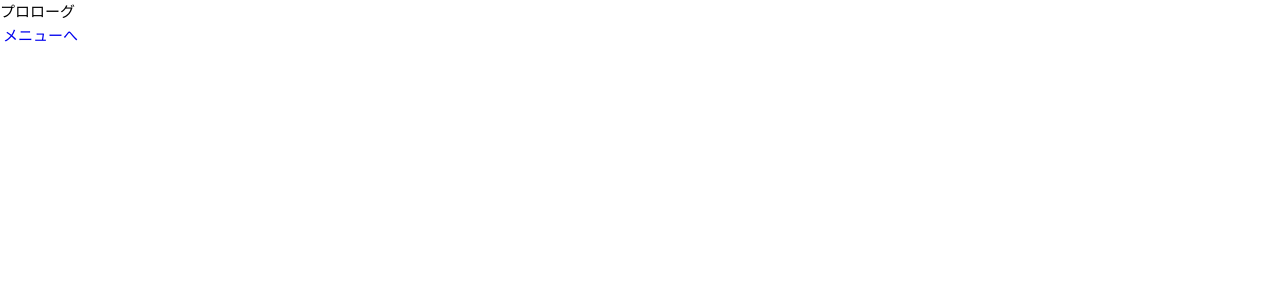
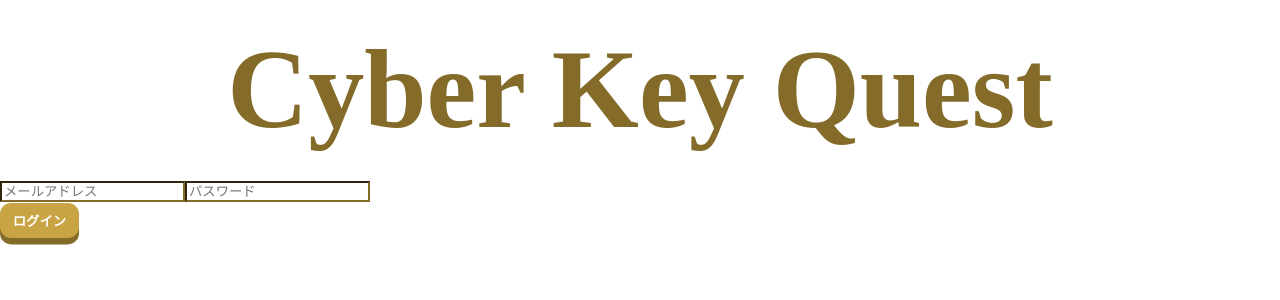
Before and after one commit to chicobami/duorange, a Vue app: page / in a window 1280 px wide. Both pictures are taken after a click on the button "GAME START". Shown: the top 300 px of the page. Built offline with nearby package versions, Linux system fonts and the light colour scheme; a small style sheet from the web is missing.

Commit message:
create login form

```diff
--- a/src/components/pages/LoginView.vue
+++ b/src/components/pages/LoginView.vue
@@ -1,4 +1,9 @@
+<script setup>
+import TitleLogo from '../parts/TitleLogo.vue';
+import LoginForm from '../templates/LoginForm.vue';
+</script>
+
 <template>
-  <p>ログイン画面</p>
-  <p><RouterLink to="/menu">メニュー画面へ</RouterLink></p>
+  <TitleLogo />
+  <LoginForm />
 </template>
--- a/src/components/pages/TopView.vue
+++ b/src/components/pages/TopView.vue
@@ -8,7 +8,7 @@ import StartButton from '../templates/StartButton.vue'
     <div class="white-cover">
       <TitleLogo />
       <div class="wrap-start-button">
-        <StartButton :is-signed-up="false"/>
+        <StartButton :is-signed-up="true"/>
       </div>
     </div>
   </div>
--- a/src/components/parts/ButtonPart.vue
+++ b/src/components/parts/ButtonPart.vue
@@ -12,10 +12,11 @@ button {
   box-shadow: 0rem 0.4rem #846B29;
   border-radius: 0.7rem;
   width: auto;
-  font-weight: bold;
+  font-weight: 700;
   padding: 0.5rem 0.8rem;
-  font-size: 3rem;
-
+  color: #ffffff;
+  cursor: pointer;
+  display: flex;
 }
 
 </style>
--- /dev/null
+++ b/src/components/parts/InputPart.vue
@@ -0,0 +1,15 @@
+<script setup>
+  const props = defineProps({
+    placeholder: String
+  })
+</script>
+
+<template>
+  <input :placeholder="props.placeholder"/>
+</template>
+
+<style scoped>
+  input {
+    border-color: #846B29;
+  }
+</style>
--- a/src/components/parts/TitleLogo.vue
+++ b/src/components/parts/TitleLogo.vue
@@ -8,5 +8,6 @@ h1 {
   font-family: 'PostNoBillsJaffnaExtraBold';
   font-size: 7rem;
   text-align: center;
+  width: 100vw;
 }
 </style>
--- /dev/null
+++ b/src/components/templates/LoginForm.vue
@@ -0,0 +1,36 @@
+<script setup>
+import InputPart from '../parts/InputPart.vue';
+import ButtonPart from '../parts/ButtonPart.vue';
+
+const inputRequirements = [
+  {
+    name: 'email',
+    placeholder: 'メールアドレス'
+  },
+  {
+    name: 'password',
+    placeholder: 'パスワード'
+  }
+]
+
+const loginHandler = () => {
+
+}
+</script>
+
+<template>
+  <div class="wrap-login-form">
+    <div class="wrap-inputs">
+      <InputPart v-for="inputRequirement in inputRequirements"
+        :placeholder="inputRequirement.placeholder"
+      />
+    </div>
+    <ButtonPart @click="loginHandler">
+      ログイン
+    </ButtonPart>
+  </div>
+</template>
+
+<style scoped>
+
+</style>
```
